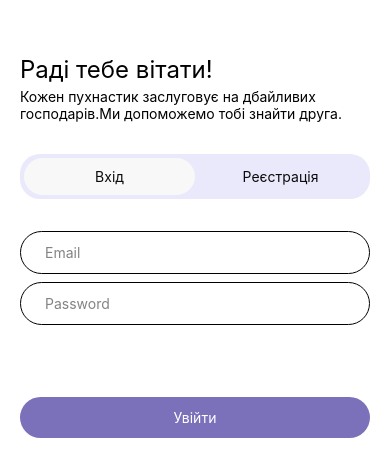
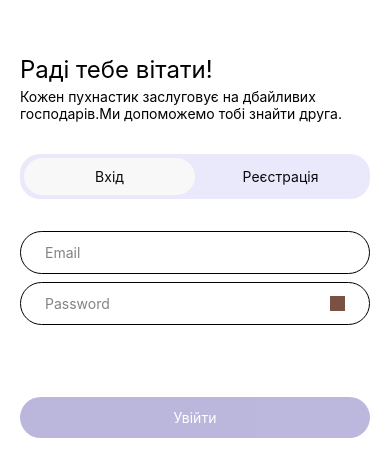
Before and after one commit to OlenaHlu/Pet, a React Native app: screen / in a window 390 px wide. Shown: the part 176-652 px from the top of the page. Built offline with nearby package versions, Linux system fonts and the light colour scheme.

Commit message:
added logic for btn

```diff
--- a/src/screen/Auth/Login/index.tsx
+++ b/src/screen/Auth/Login/index.tsx
@@ -19,6 +19,7 @@
 }
 
 export default function LoginPage() {
+  const [isPassHidden, setIsPassHidden] = useState(true);
   const [inputValues, setInputValues] = useState<IInputValue>({
     email: '',
     password: '',
@@ -54,6 +55,13 @@
       handleChangeInput('errorPassword', null);
     }
   };
+
+  const isDisabledLoginBtn = Boolean(
+    inputValues.errorEmail ||
+      inputValues.errorPassword ||
+      !inputValues.email ||
+      !inputValues.password,
+  );
 
   return (
     <TouchableWithoutFeedback onPress={() => Keyboard.dismiss()}>
@@ -100,14 +108,31 @@
                   handleChangeInput('password', text);
                   checkPassword(text);
                 }}
-                secureTextEntry={true}
+                secureTextEntry={isPassHidden}
+              />
+              <TouchableOpacity
+                onPress={() => {
+                  setIsPassHidden(!isPassHidden);
+                }}
+                hitSlop={{top: 15, bottom: 15, left: 15, right: 15}}
+                style={
+                  isPassHidden
+                    ? styles.disablePasswordBtn
+                    : styles.activePasswordBtn
+                }
               />
             </View>
+
             {inputValues.errorPassword && (
               <Text>{inputValues.errorPassword}</Text>
             )}
           </View>
-          <TouchableOpacity style={styles.loginBtnContainer}>
+          <TouchableOpacity
+            style={[
+              styles.loginBtnContainer,
+              isDisabledLoginBtn && {opacity: 0.5},
+            ]}
+            disabled={isDisabledLoginBtn}>
             <Text style={styles.loginText}>Увійти</Text>
           </TouchableOpacity>
         </KeyboardAvoidingView>
--- a/src/screen/Auth/Login/styles.ts
+++ b/src/screen/Auth/Login/styles.ts
@@ -52,6 +52,19 @@
       ios: 14,
       default: 12,
     }),
+    flexDirection: 'row',
+    justifyContent: 'space-between',
+    alignItems: 'center',
+  },
+  activePasswordBtn: {
+    height: 15,
+    width: 15,
+    backgroundColor: '#6a932d',
+  },
+  disablePasswordBtn: {
+    height: 15,
+    width: 15,
+    backgroundColor: '#7a5143',
   },
   formContainer: {marginTop: 28, marginBottom: 68},
   input: {
```
